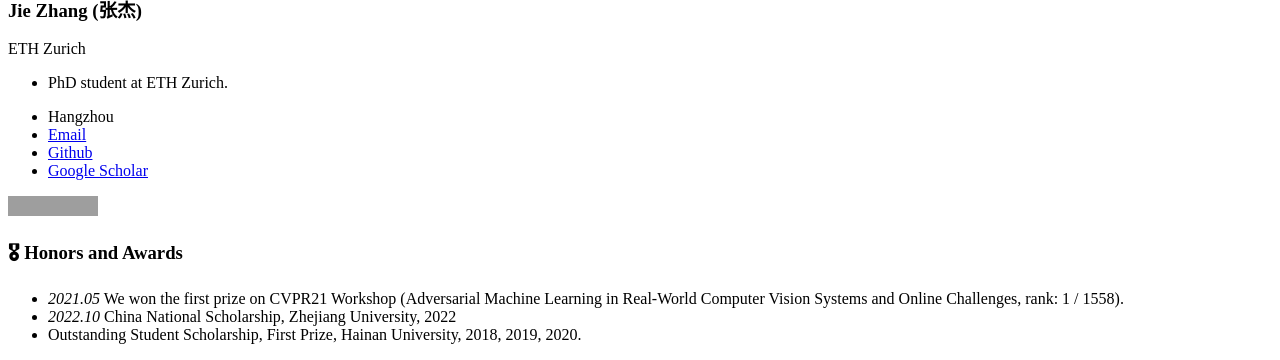
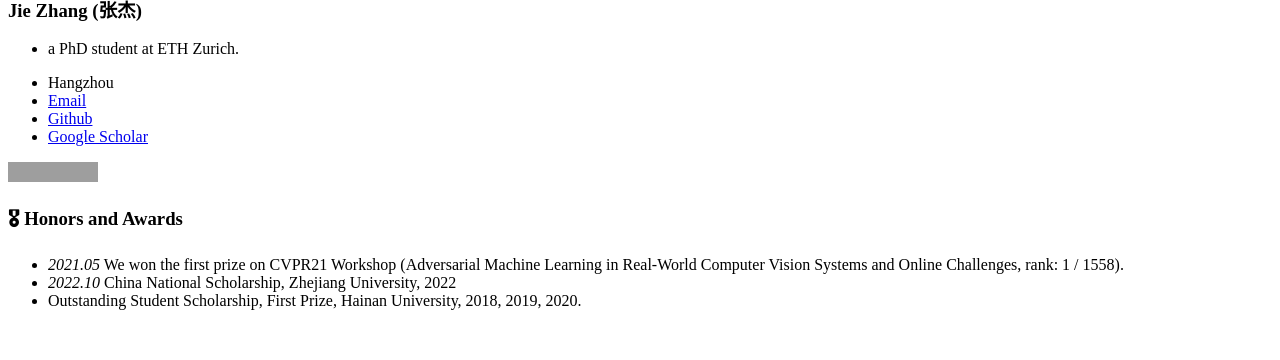
Before and after one commit to zj-jayzhang/zj-jayzhang.github.io, a Jekyll site: the page built from _pages/includes/honers.md, in a window 1280 px wide, cut to the strip 548-908 px from the top of the page. Built offline with Jekyll 4.4.1, drawn with Linux system fonts in a browser that asks for light colours; our own code applies the rules of GitHub Pages for plain Markdown files; grey boxes are pictures that could not be loaded.

Commit message:
Update _config.yml

```diff
--- a/_config.yml
+++ b/_config.yml
@@ -7,7 +7,7 @@
 
 # Site Settings
 title                    : "Jie Zhang (张杰)"
-description              : "PhD student at ETH Zurich. "
+description              : "a PhD student at ETH Zurich. "
 repository               : "zj-jayzhang/zj-jayzhang.github.io"
 google_scholar_stats_use_cdn : true
 
@@ -23,7 +23,7 @@
 author:
   name             : "Jie Zhang (张杰)"
   avatar           : "images/jay.jpeg"
-  bio              : "ETH Zurich"
+  bio              : #"ETH Zurich"
   location         : "Hangzhou"
   employer         :
   pubmed           :
```
